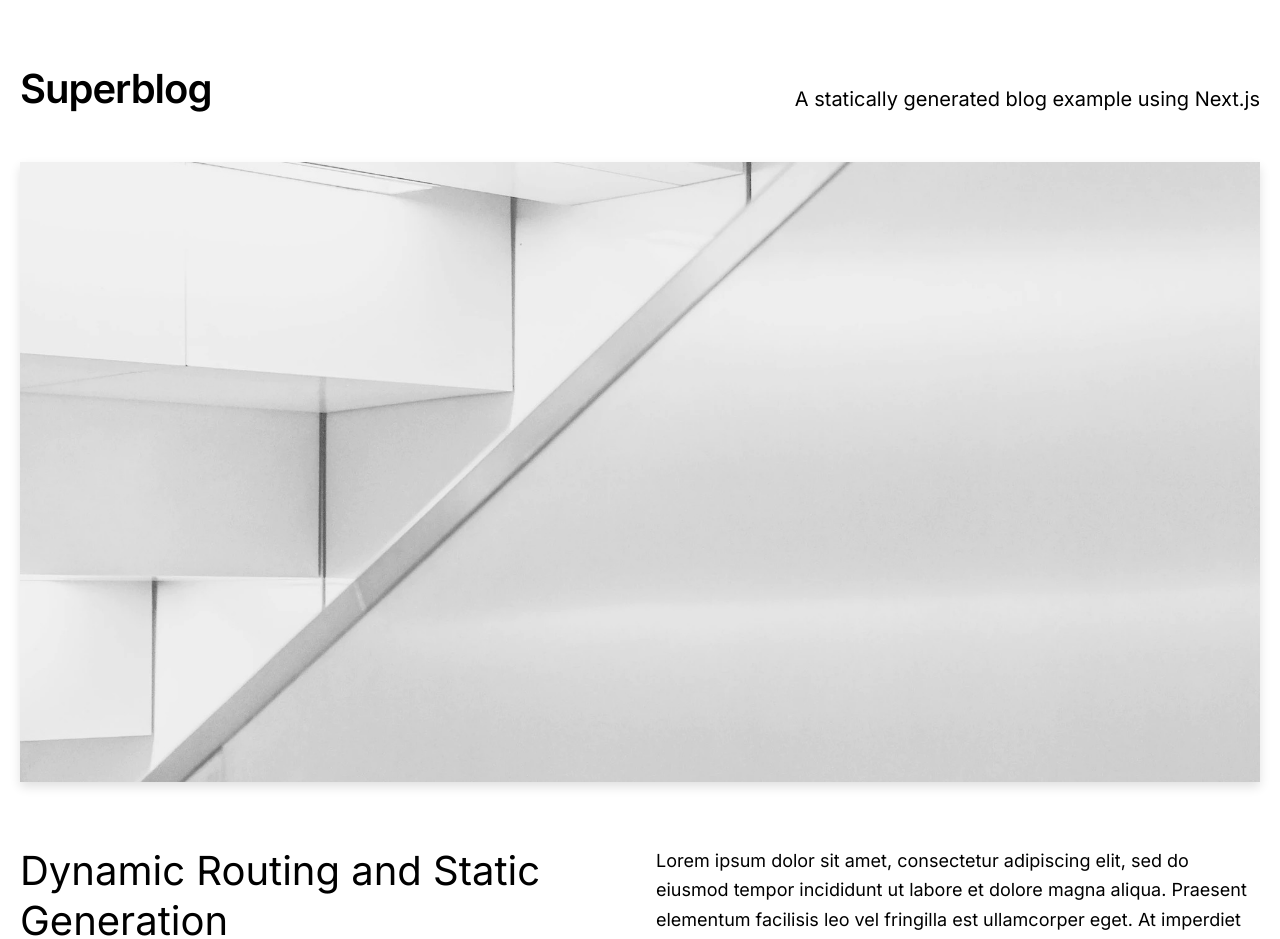
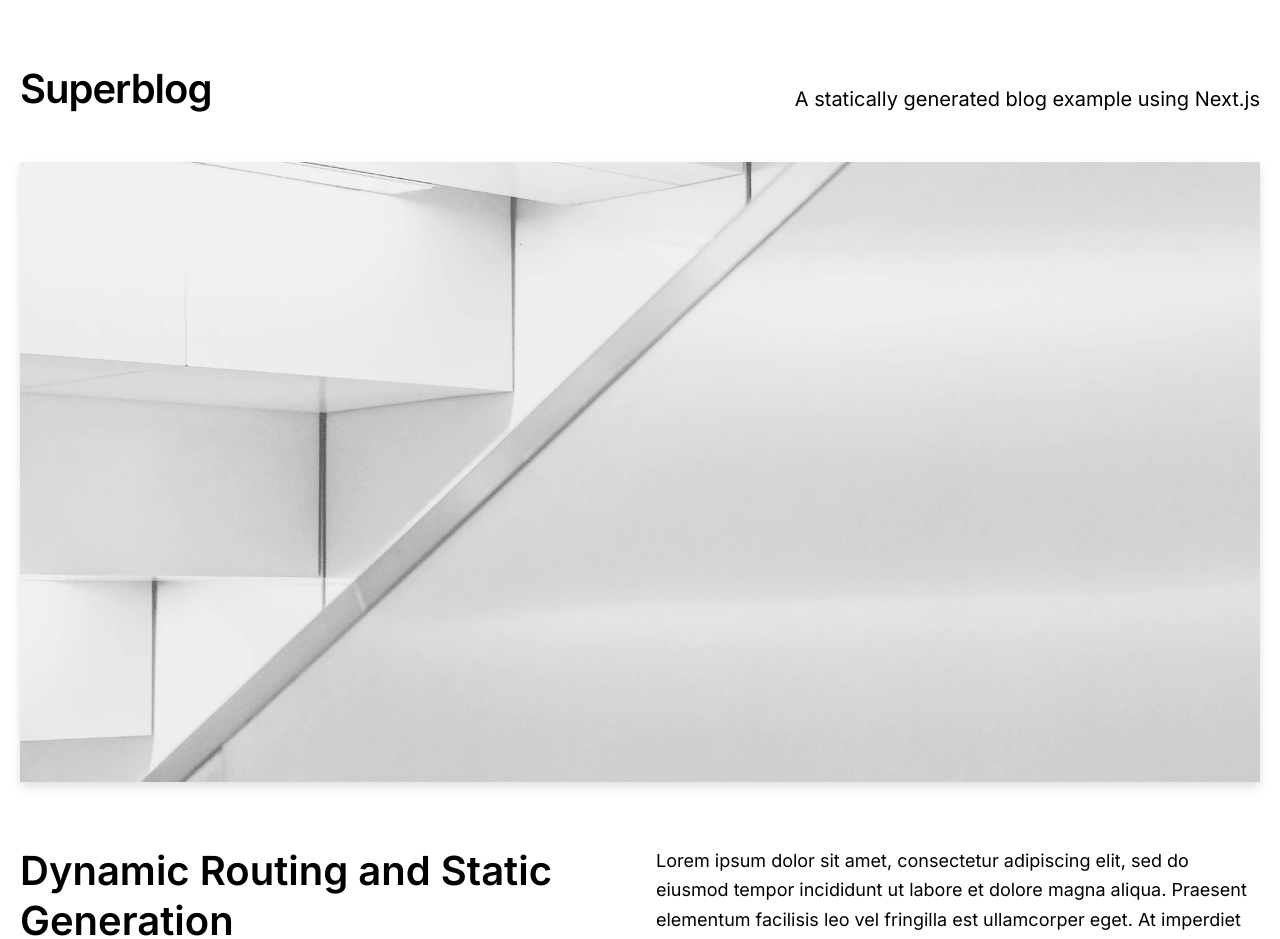
Before and after one commit to lowen-studio/test-vercel-blog, a Next.js app: page / in a window 1280 px wide. Shown: the top 939 px of the page. Built offline with nearby package versions, Linux system fonts and the light colour scheme.

Commit message:
Update hero-post.tsx

```diff
--- a/src/app/_components/hero-post.tsx
+++ b/src/app/_components/hero-post.tsx
@@ -28,7 +28,7 @@ export function HeroPost({
       </div>
       <div className="md:grid md:grid-cols-2 md:gap-x-16 lg:gap-x-8 mb-20 md:mb-28">
         <div>
-          <h3 className="mb-4 text-4xl lg:text-5xl leading-tight">
+          <h3 className="mb-4 text-4xl lg:text-5xl font-semibold leading-tight">
             <Link href={`/posts/${slug}`} className="hover:underline">
               {title}
             </Link>
```
